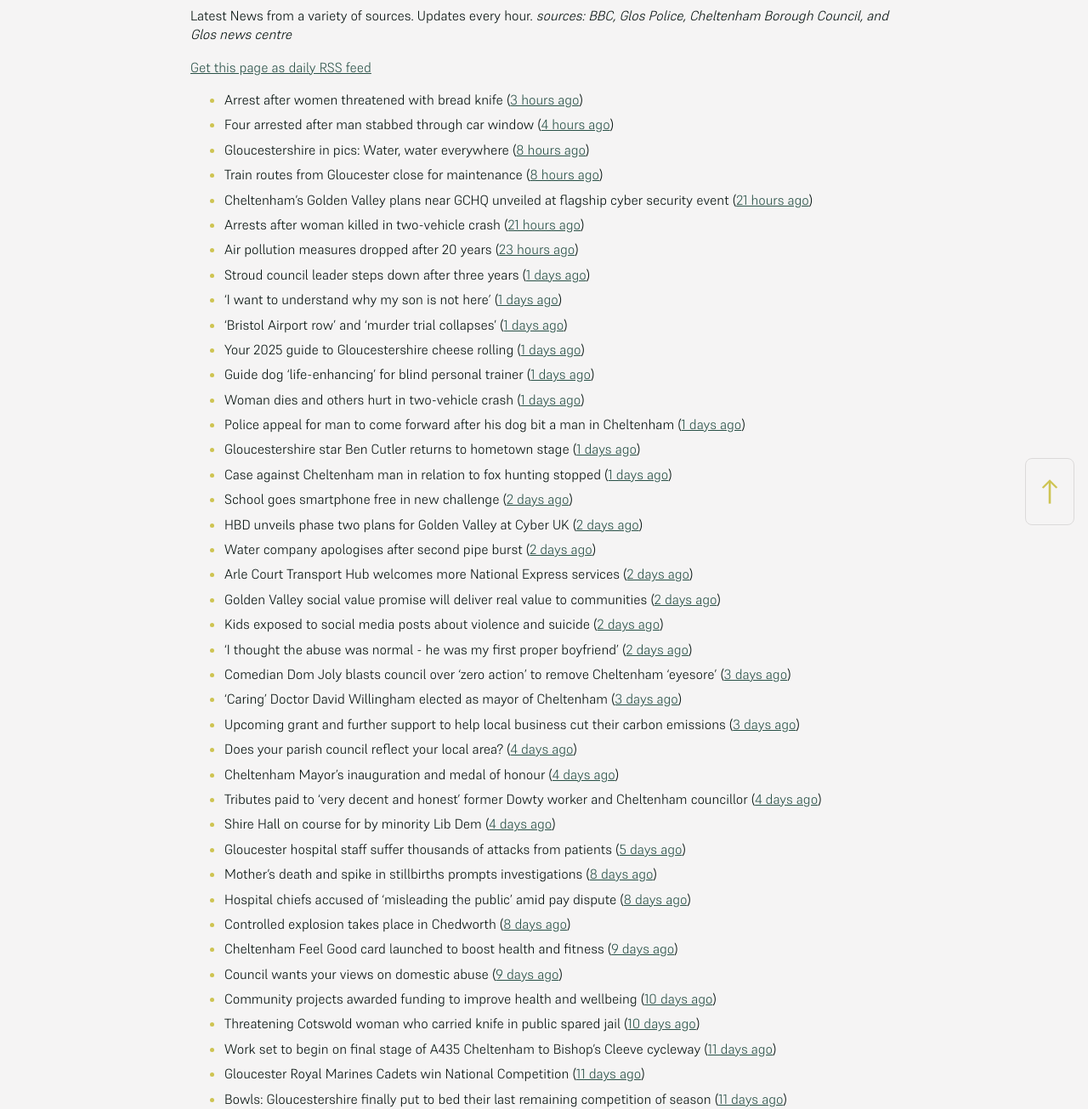
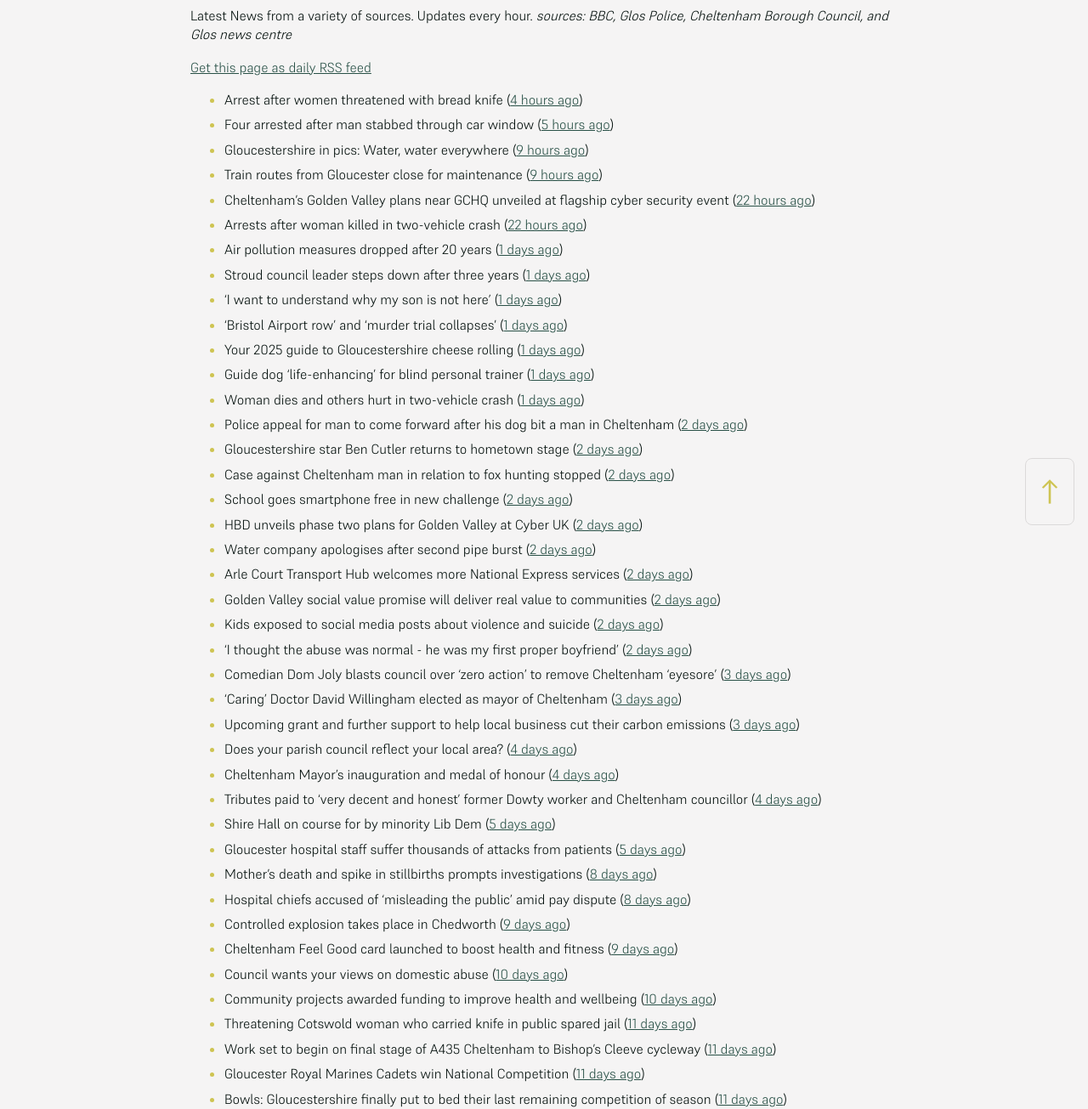
Before and after one commit to mat-0/cheltenham-open-data, a Jekyll site: the page built from _pages/news.md, in a window 1280 px wide. Shown: the part 266-1571 px from the top of the page at 85% size. Built offline with Jekyll 4.4.1, drawn with Linux system fonts in a browser that asks for light colours.

Commit message:
Updated 2025-05-17 15:57:58

```diff
--- a/_pages/news.md
+++ b/_pages/news.md
@@ -12,22 +12,22 @@ _sources: BBC, Glos Police, Cheltenham Borough Council, and Glos news centre_
 [Get this page as daily RSS feed](/daily.rss)
 
 <!-- news_marker starts -->
-- Arrest after women threatened with bread knife ([3 hours ago](https://www.bbc.com/news/articles/cvgdpnv8yp0o))
-- Four arrested after man stabbed through car window ([4 hours ago](https://www.bbc.com/news/articles/cql2yerl45po))
-- Gloucestershire in pics: Water, water everywhere ([8 hours ago](https://www.bbc.com/news/articles/c8e6d4g6k88o))
-- Train routes from Gloucester close for maintenance ([8 hours ago](https://www.bbc.com/news/articles/c5y64j5nmv1o))
-- Cheltenham’s Golden Valley plans near GCHQ unveiled at flagship cyber security event ([21 hours ago](https://gloucesternewscentre.co.uk/cheltenhams-golden-valley-plans-near-gchq-unveiled-at-flagship-cyber-security-event/))
-- Arrests after woman killed in two-vehicle crash ([21 hours ago](https://www.bbc.com/news/articles/cz0dl0g9zxjo))
-- Air pollution measures dropped after 20 years ([23 hours ago](https://www.bbc.com/news/articles/c7v7d4091gro))
+- Arrest after women threatened with bread knife ([4 hours ago](https://www.bbc.com/news/articles/cvgdpnv8yp0o))
+- Four arrested after man stabbed through car window ([5 hours ago](https://www.bbc.com/news/articles/cql2yerl45po))
+- Gloucestershire in pics: Water, water everywhere ([9 hours ago](https://www.bbc.com/news/articles/c8e6d4g6k88o))
+- Train routes from Gloucester close for maintenance ([9 hours ago](https://www.bbc.com/news/articles/c5y64j5nmv1o))
+- Cheltenham’s Golden Valley plans near GCHQ unveiled at flagship cyber security event ([22 hours ago](https://gloucesternewscentre.co.uk/cheltenhams-golden-valley-plans-near-gchq-unveiled-at-flagship-cyber-security-event/))
+- Arrests after woman killed in two-vehicle crash ([22 hours ago](https://www.bbc.com/news/articles/cz0dl0g9zxjo))
+- Air pollution measures dropped after 20 years ([1 days ago](https://www.bbc.com/news/articles/c7v7d4091gro))
 - Stroud council leader steps down after three years ([1 days ago](https://www.bbc.com/news/articles/c9dq58pzel5o))
 - 'I want to understand why my son is not here' ([1 days ago](https://www.bbc.com/news/articles/c5yk7z7k4dyo))
 - 'Bristol Airport row' and 'murder trial collapses' ([1 days ago](https://www.bbc.com/news/articles/c93lq257pd5o))
 - Your 2025 guide to Gloucestershire cheese rolling ([1 days ago](https://www.bbc.com/news/articles/c230jj5m1yro))
 - Guide dog 'life-enhancing' for blind personal trainer ([1 days ago](https://www.bbc.com/news/articles/cwy3j8evxg2o))
 - Woman dies and others hurt in two-vehicle crash ([1 days ago](https://www.bbc.com/news/articles/cp3qjdll89jo))
-- Police appeal for man to come forward after his dog bit a man in Cheltenham ([1 days ago](https://gloucesternewscentre.co.uk/police-appeal-for-man-to-come-forward-after-his-dog-bit-a-man-in-cheltenham/))
-- Gloucestershire star Ben Cutler returns to hometown stage ([1 days ago](https://gloucesternewscentre.co.uk/gloucestershire-star-ben-cutler-returns-to-hometown-stage/))
-- Case against Cheltenham man in relation to fox hunting stopped ([1 days ago](https://gloucesternewscentre.co.uk/case-against-cheltenham-man-in-relation-to-fox-hunting-stopped/))
+- Police appeal for man to come forward after his dog bit a man in Cheltenham ([2 days ago](https://gloucesternewscentre.co.uk/police-appeal-for-man-to-come-forward-after-his-dog-bit-a-man-in-cheltenham/))
+- Gloucestershire star Ben Cutler returns to hometown stage ([2 days ago](https://gloucesternewscentre.co.uk/gloucestershire-star-ben-cutler-returns-to-hometown-stage/))
+- Case against Cheltenham man in relation to fox hunting stopped ([2 days ago](https://gloucesternewscentre.co.uk/case-against-cheltenham-man-in-relation-to-fox-hunting-stopped/))
 - School goes smartphone free in new challenge ([2 days ago](https://www.bbc.com/news/articles/cwy388p033eo))
 - HBD unveils phase two plans for Golden Valley at Cyber UK ([2 days ago](https://www.cheltenham.gov.uk/news/article/3012/hbd_unveils_phase_two_plans_for_golden_valley_at_cyber_uk))
 - Water company apologises after second pipe burst ([2 days ago](https://www.bbc.com/news/articles/cn0g1jygjq1o))
@@ -41,15 +41,15 @@ _sources: BBC, Glos Police, Cheltenham Borough Council, and Glos news centre_
 - Does your parish council reflect your local area? ([4 days ago](https://www.cheltenham.gov.uk/news/article/3009/does_your_parish_council_reflect_your_local_area))
 - Cheltenham Mayor’s inauguration and medal of honour ([4 days ago](https://www.cheltenham.gov.uk/news/article/3008/cheltenham_mayors_inauguration_and_medal_of_honour))
 - Tributes paid to ‘very decent and honest’ former Dowty worker and Cheltenham councillor ([4 days ago](https://gloucesternewscentre.co.uk/tributes-paid-to-very-decent-and-honest-former-dowty-worker-and-cheltenham-councillor/))
-- Shire Hall on course for by minority Lib Dem ([4 days ago](https://gloucesternewscentre.co.uk/shire-hall-on-course-for-by-minority-lib-dem/))
+- Shire Hall on course for by minority Lib Dem ([5 days ago](https://gloucesternewscentre.co.uk/shire-hall-on-course-for-by-minority-lib-dem/))
 - Gloucester hospital staff suffer thousands of attacks from patients ([5 days ago](https://gloucesternewscentre.co.uk/gloucester-hospital-staff-suffer-thousands-of-attacks-from-patients/))
 - Mother’s death and spike in stillbirths prompts investigations ([8 days ago](https://gloucesternewscentre.co.uk/mothers-death-and-spike-in-stillbirths-prompts-investigations/))
 - Hospital chiefs accused of ‘misleading the public’ amid pay dispute ([8 days ago](https://gloucesternewscentre.co.uk/hospital-chiefs-accused-of-misleading-the-public-amid-pay-dispute/))
-- Controlled explosion takes place in Chedworth ([8 days ago](https://gloucesternewscentre.co.uk/controlled-explosion-takes-place-in-chedworth/))
+- Controlled explosion takes place in Chedworth ([9 days ago](https://gloucesternewscentre.co.uk/controlled-explosion-takes-place-in-chedworth/))
 - Cheltenham Feel Good card launched to boost health and fitness ([9 days ago](https://www.cheltenham.gov.uk/news/article/3007/cheltenham_feel_good_card_launched_to_boost_health_and_fitness))
-- Council wants your views on domestic abuse ([9 days ago](https://gloucesternewscentre.co.uk/council-wants-your-views-on-domestic-abuse/))
+- Council wants your views on domestic abuse ([10 days ago](https://gloucesternewscentre.co.uk/council-wants-your-views-on-domestic-abuse/))
 - Community projects awarded funding to improve health and wellbeing ([10 days ago](https://www.cheltenham.gov.uk/news/article/3006/community_projects_awarded_funding_to_improve_health_and_wellbeing))
-- Threatening Cotswold woman who carried knife in public spared jail ([10 days ago](https://gloucesternewscentre.co.uk/threatening-cotswold-woman-who-carried-knife-in-public-spared-jail/))
+- Threatening Cotswold woman who carried knife in public spared jail ([11 days ago](https://gloucesternewscentre.co.uk/threatening-cotswold-woman-who-carried-knife-in-public-spared-jail/))
 - Work set to begin on final stage of A435 Cheltenham to Bishop’s Cleeve cycleway ([11 days ago](https://gloucesternewscentre.co.uk/work-set-to-begin-on-final-stage-of-a435-cheltenham-to-bishops-cleeve-cycleway/))
 - Gloucester Royal Marines Cadets win National Competition ([11 days ago](https://gloucesternewscentre.co.uk/gloucester-royal-marines-cadets-win-national-competition/))
 - Bowls: Gloucestershire finally put to bed their last remaining competition of season ([11 days ago](https://gloucesternewscentre.co.uk/bowls-gloucestershire-finally-put-to-bed-their-last-remaining-competition-of-season/))
```
Also changed, not shown: _data/flood.json (+5 -48 lines), _pages/fix-my-street.md (+2 -2 lines), index.md (+5 -5 lines).
